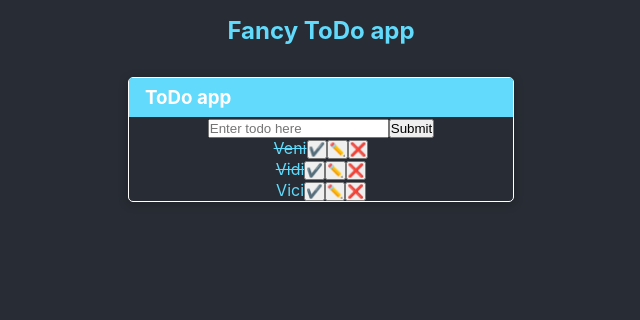
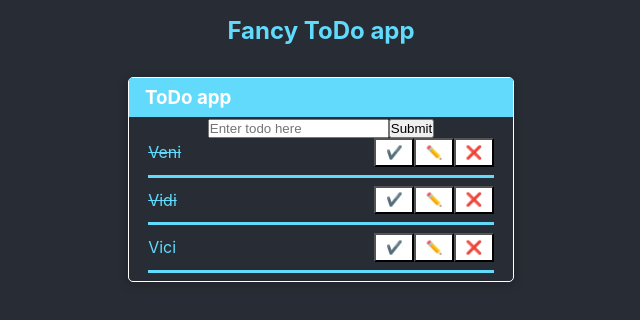
Before and after one commit to Surfer0997/todo-test-task, a React (Create React App) app: page / in a window 1280 px wide. Shown: the top 320 px of the page, without its empty margins (319-959 px from the left). Built offline with nearby package versions, Linux system fonts and the light colour scheme.

Commit message:
Todo Item + Todo update form styling

```diff
--- a/src/components/Todos/TodoItem/TodoControls.tsx
+++ b/src/components/Todos/TodoItem/TodoControls.tsx
@@ -1,6 +1,7 @@
 import { useDispatch } from 'react-redux';
 import { Todo } from '../../../types/todoTypes';
 import { deleteTodoItem, updateTodoItem } from '../../../store/todoSlice';
+import styled from 'styled-components';
 
 enum TodoControlAction {
   check = 'check',
@@ -11,6 +12,16 @@ enum TodoControlAction {
 interface TodoItemProps {
   todo: Todo;
 }
+
+const StyledControlButton = styled.button`
+  padding: .3rem .6rem;
+  background-color: white;
+  cursor: pointer;
+  transition: .5s;
+  &:hover {
+    background-color: #61dafb;
+  }
+`;
 
 export const TodoControls = ({ todo }: TodoItemProps) => {
   const { id, done } = todo;
@@ -36,10 +47,10 @@ export const TodoControls = ({ todo }: TodoItemProps) => {
   };
 
   return (
-    <>
-      <button onClick={handleTodoControls(TodoControlAction.check)}>✔️</button>
-      <button onClick={handleTodoControls(TodoControlAction.edit)}>✏️</button>
-      <button onClick={handleTodoControls(TodoControlAction.delete)}>❌</button>
-    </>
+    <div>
+      <StyledControlButton onClick={handleTodoControls(TodoControlAction.check)}>✔️</StyledControlButton>
+      <StyledControlButton onClick={handleTodoControls(TodoControlAction.edit)}>✏️</StyledControlButton>
+      <StyledControlButton onClick={handleTodoControls(TodoControlAction.delete)}>❌</StyledControlButton>
+    </div>
   );
 };
--- a/src/components/Todos/TodoItem/TodoItem.module.css
+++ /dev/null
@@ -1,11 +0,0 @@
-.todo-item {
-
-}
-
-.done {
-    text-decoration: line-through;
-}
-
-.todo-conrol {
-
-}
--- a/src/components/Todos/TodoItem/TodoItem.tsx
+++ b/src/components/Todos/TodoItem/TodoItem.tsx
@@ -1,27 +1,39 @@
+import styled from 'styled-components';
 import { Todo } from '../../../types/todoTypes';
 import { TodoControls } from './TodoControls';
-import styles from './TodoItem.module.css';
 import { TodoUpdateForm } from './TodoUpdateForm';
 
 interface TodoItemProps {
   todo: Todo;
 }
 
+
+
 export const TodoItem = ({ todo }: TodoItemProps) => {
   const { id, text, done, editing } = todo;
 
-  const spanClass = `${styles['todo-item']} ${done ? styles.done : ''}`;
 
+  const StyledTodoContainer = styled.div`
+  text-decoration: ${done ? 'line-through' : ''};
+  width: 90%;
+  margin-left: 5%;
+  display: flex;
+  justify-content: space-between;
+  align-items: center;
+  padding-bottom: .5rem;
+  border-bottom: solid;
+  margin-bottom: .5rem;
+  `;
 
 
   return (
-    <div className={spanClass}>
+    <StyledTodoContainer>
       {!editing ? (
         <span>{text}</span>
       ) : (
         <TodoUpdateForm id={id} text={text}/>
       )}
       {!editing && <TodoControls todo={todo}/>}
-    </div>
+    </StyledTodoContainer>
   );
 };
--- a/src/components/Todos/TodoItem/TodoUpdateForm.tsx
+++ b/src/components/Todos/TodoItem/TodoUpdateForm.tsx
@@ -1,11 +1,32 @@
 import { ChangeEvent, FormEvent, useState } from "react";
 import { useDispatch } from "react-redux";
+import styled from "styled-components";
 import { updateTodoItem } from "../../../store/todoSlice";
 
 interface TodoUpdateFormProps {
     id: number;
     text: string;
 }
+
+const StyledForm = styled.form`
+    width: 100%;
+    display: flex;
+    justify-content: space-between;
+
+    & input[type="submit"] {
+        height: 2rem;
+        padding: .3rem .6rem;
+        background-color: white;
+        cursor: pointer;
+        transition: .5s;
+        &:hover {
+          background-color: #61dafb;
+        }
+    }
+    & input[type="text"] {
+        height: 2rem;
+    }
+`;
 
 export const TodoUpdateForm = ({id, text}:TodoUpdateFormProps) => {
     const [newTodoText, setNewTodoText] = useState(text);
@@ -24,9 +45,9 @@ export const TodoUpdateForm = ({id, text}:TodoUpdateFormProps) => {
     }
 
     return (
-        <form onSubmit={submitUpdatedTodoHandler}>
-          <input value={newTodoText} onChange={newTodoTextInputHandler}/>
-          <input type="submit" />
-        </form>
+        <StyledForm onSubmit={submitUpdatedTodoHandler}>
+          <input value={newTodoText} onChange={newTodoTextInputHandler} maxLength={50} style={{width:'70%'}}/>
+          <input type="submit" style={{width:'25%'}} />
+        </StyledForm>
     )
 }
```
